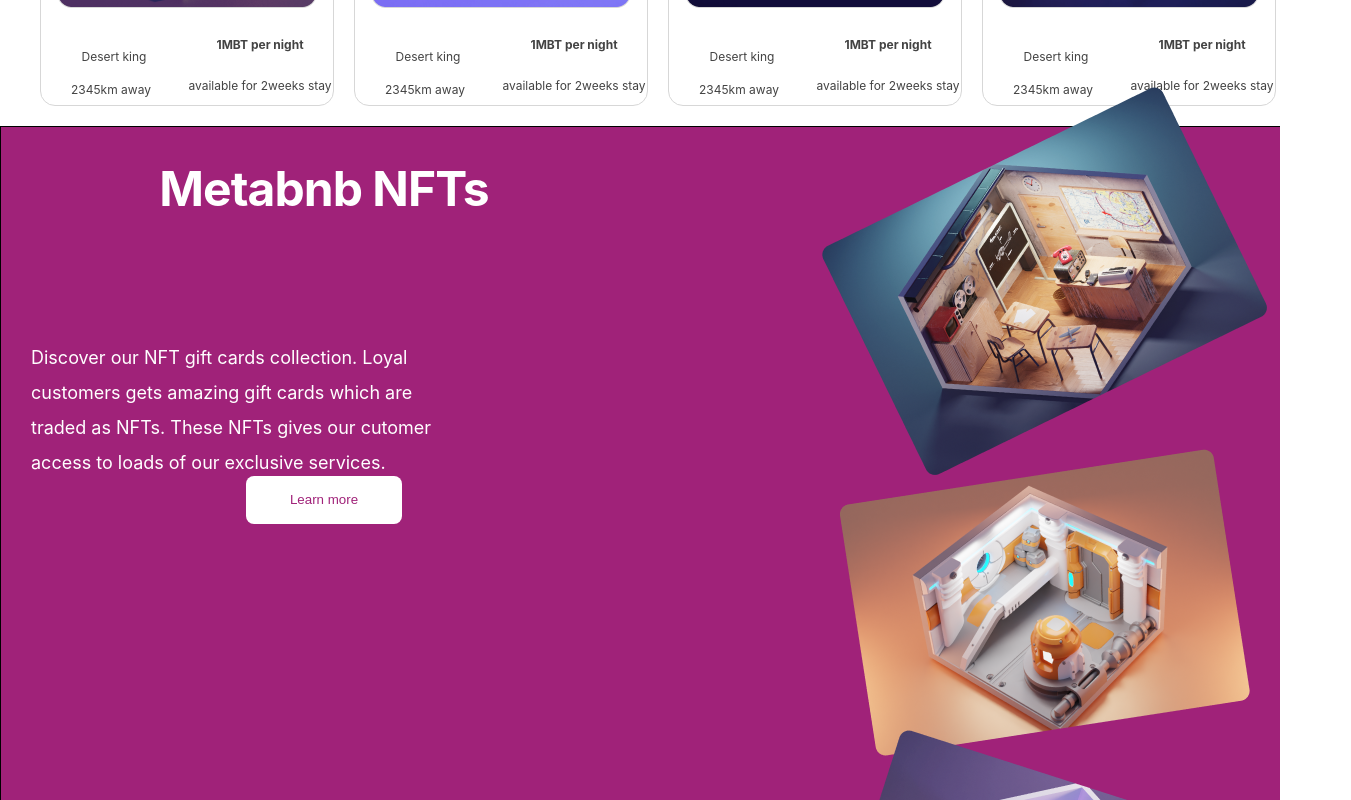
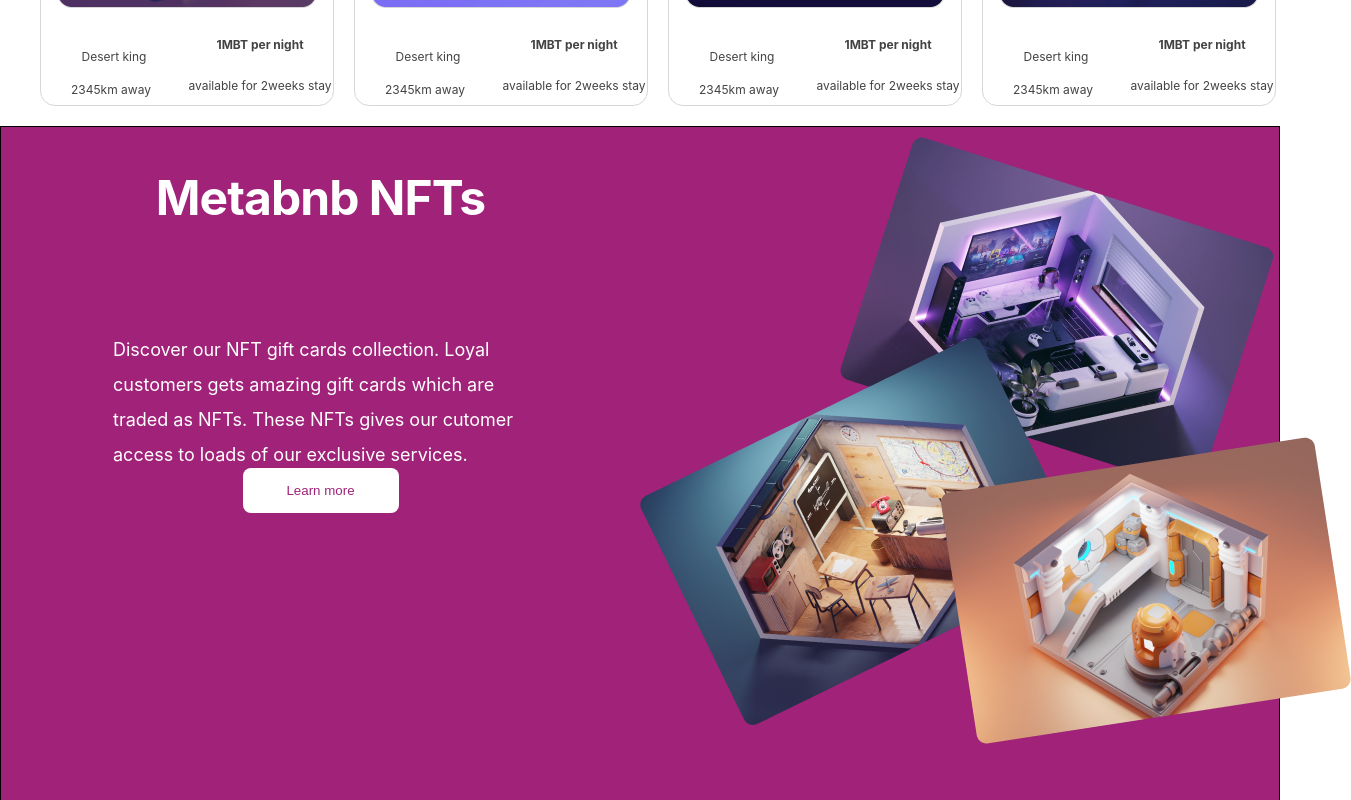
Before and after one commit to robynroby/hng, a React (Create React App) app in the folder metabnb/: page / in a window 1280 px wide. Shown: the part 1500-2300 px from the top of the page, 1351 px wide, since content can reach past the window. Built offline with nearby package versions, Linux system fonts and the light colour scheme.

Commit message:
few changes

```diff
--- a/metabnb/src/components/AboutPage/AboutPage.css
+++ b/metabnb/src/components/AboutPage/AboutPage.css
@@ -1,15 +1,25 @@
 .about-page {
   height: 774px;
-  width: 1440px;
+  width: 100vw;
   background: linear-gradient(90deg, #a02279 11.45%, #a02279 11.45%);
   border: 1px solid #000000;
-  display: flex;
+    box-sizing: border-box;
+    display: flex
+}
+
+.about-page .left{
+    display: flex;
+    flex-direction: column;
+    justify-content: center;
+    align-items: center;
+    width: 50%;
+    height: 50%;
 }
 
 .about-page h1 {
   font-weight: 700;
   font-size: 48px;
-  line-height: 60px;
+  /* line-height: 60px; */
   color: #fff;
 }
 
@@ -33,6 +43,26 @@
   color: #a02279;
 }
 
-.about-page img{
+.about-page img:nth-child(1){
+    position: absolute;
+    /* top: 0;
+    left: 0; */
+    /* z-index: -1; */
+    margin: 0 0 0  200px ;
+ }
 
+.about-page img:nth-child(2){
+    position: absolute;
+    /* top: 0;
+    left: 0; */
+    z-index: 2;
+    margin: 300px 0 0 300px;
  }
+
+.about-page img:nth-child(3){
+    position: absolute;
+    /* top: 0;
+    left: 0; */
+    z-index: 1;
+    margin: 200px 200px 0 0;
+ }
--- a/metabnb/src/components/AboutPage/AboutPage.js
+++ b/metabnb/src/components/AboutPage/AboutPage.js
@@ -17,9 +17,9 @@ function AboutPage() {
         <button className="about-btn">Learn more</button>
       </div>
       <div className="right">
+        <img src={image9} alt="" />
+        <img src={image8} alt="" />
         <img src={image7} alt="" />
-        <img src={image8} alt="" />
-        <img src={image9} alt="" />
       </div>
     </div>
   );
```
